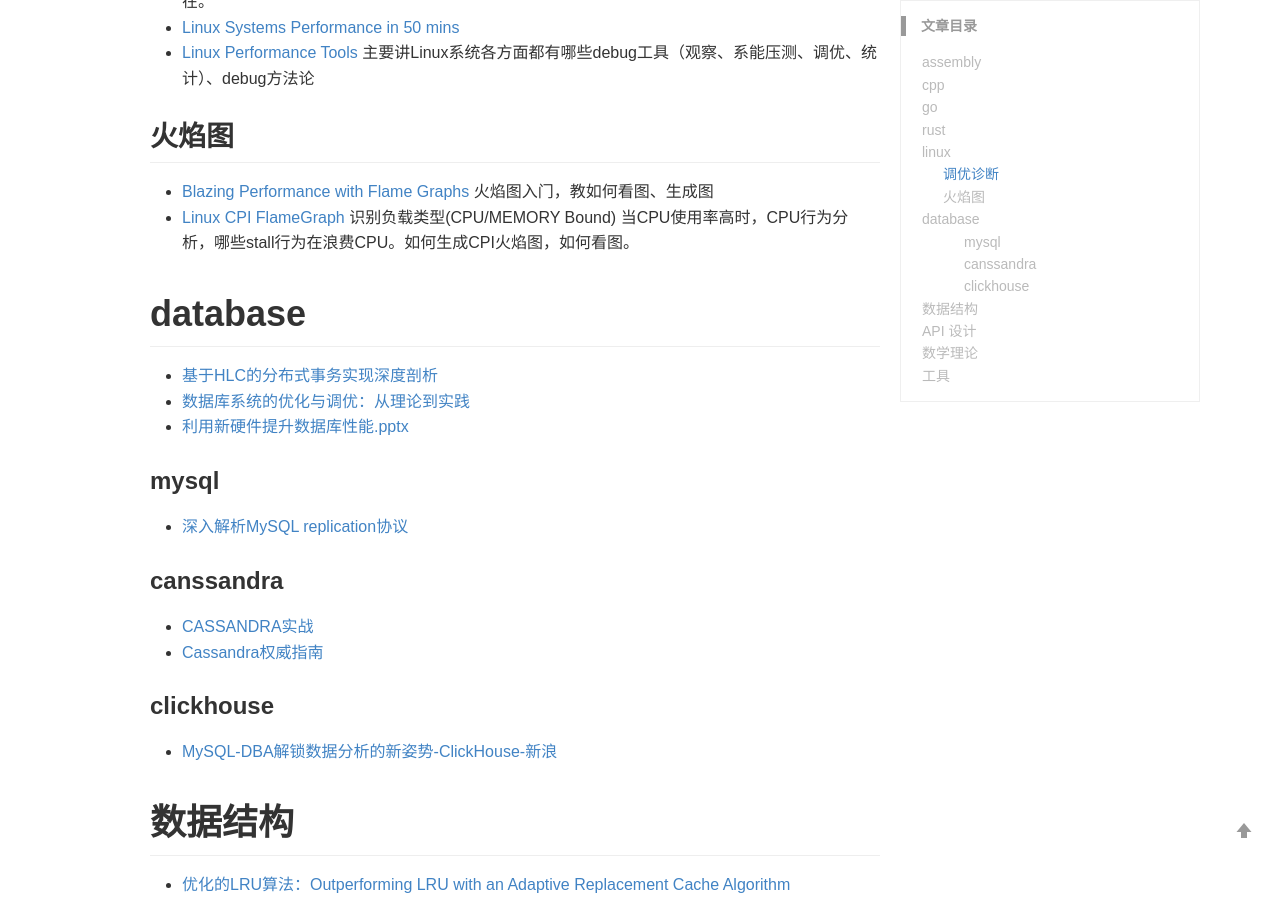
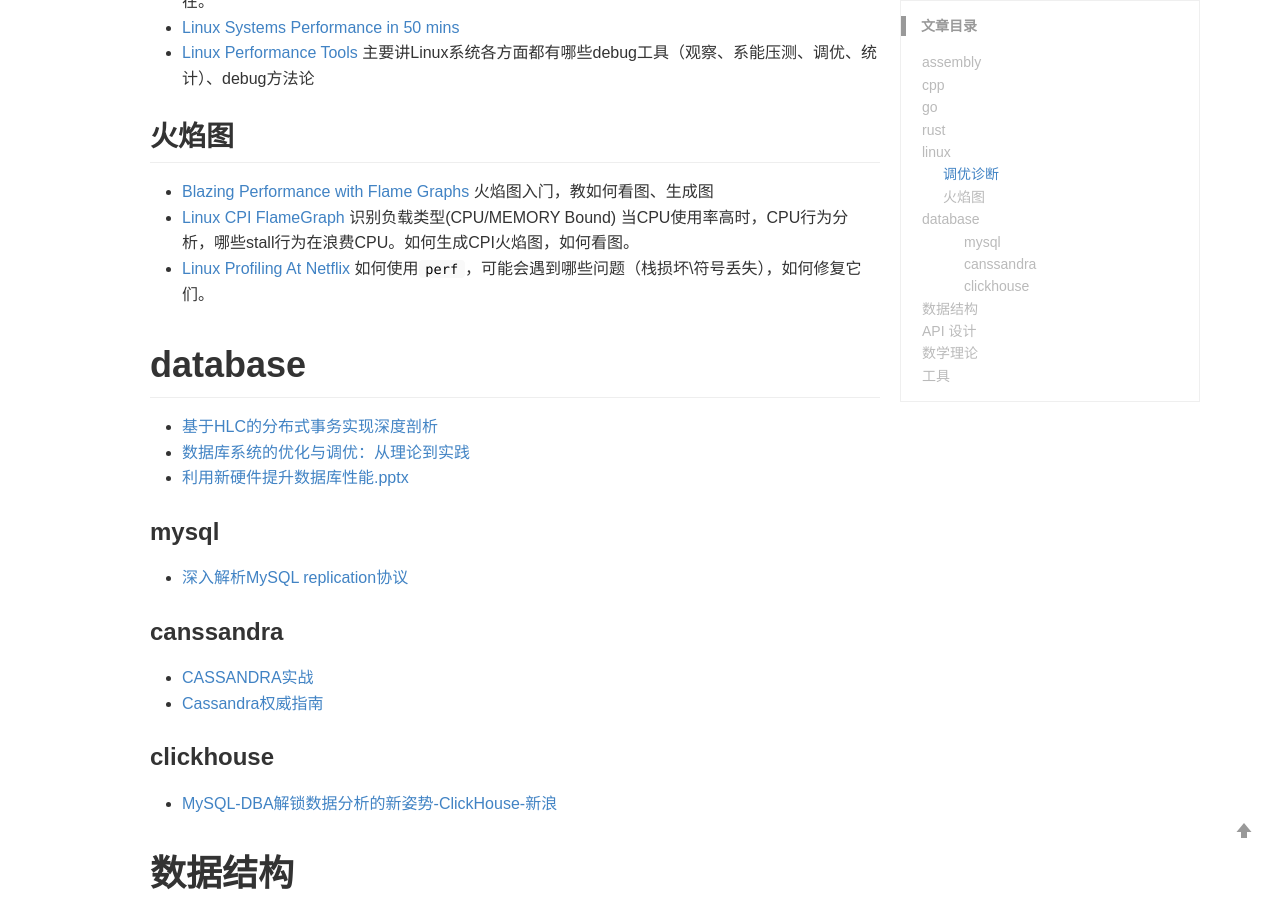
Before and after one commit to lrita/lrita.github.io, a Jekyll site: the page built from _wiki/books.md, in a window 1280 px wide and 900 px high, scrolled down 1048 px. Built offline with Jekyll 4.4.1, drawn with Linux system fonts in a browser that asks for light colours; comment, search, counter and statistics services are not loaded; some of the changed lines change nothing that is shown.

Commit message:
add _wiki/books.md

```diff
--- a/_wiki/books.md
+++ b/_wiki/books.md
@@ -1,9 +1,9 @@
 ---
 layout: wiki
-title: 编程书籍
+title: 编程书籍/文档
 categories: program books
-description: 编程书籍
-keywords: 编程书籍
+description: 编程书籍/文档
+keywords: 编程书籍/文档
 ---
 
 # assembly
@@ -33,6 +33,7 @@ keywords: 编程书籍
 ## 火焰图
 * [Blazing Performance with Flame Graphs](/images/posts/debug/LISA13_Flame_Graphs.pdf) 火焰图入门，教如何看图、生成图
 * [Linux CPI FlameGraph](http://oliveryang.net/2018/03/linux-CPI-flamegraph/) 识别负载类型(CPU/MEMORY Bound) 当CPU使用率高时，CPU行为分析，哪些stall行为在浪费CPU。如何生成CPI火焰图，如何看图。
+* [Linux Profiling At Netflix](/images/posts/debug/Linux.Profiling.at.Netflix.Feb.2015.pdf) 如何使用`perf`，可能会遇到哪些问题（栈损坏\符号丢失），如何修复它们。
 
 # database
 * [基于HLC的分布式事务实现深度剖析](/images/posts/database/基于HLC的分布式事务实现深度剖析.pdf)
```
Also changed, not shown: 1 other file.
